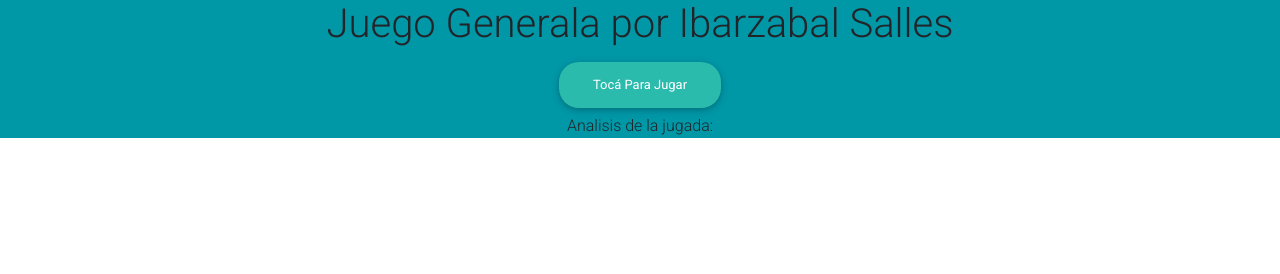
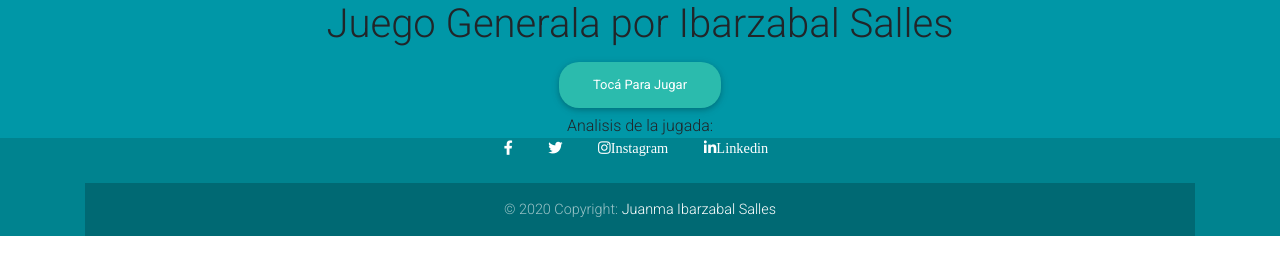
Before and after one commit to ibarzabal-jm/Generala, a plain HTML site: page index.html in a window 1280 px wide. Drawn offline with nearby package versions, Linux system fonts and the light colour scheme.

Commit message:
Agregar footer
Me parecio necesario

```diff
--- a/index.html
+++ b/index.html
@@ -36,6 +36,37 @@
 
         </div>
 
+
+        <footer class="page-footer font-small cyan darken-3">
+            <!-- Footer Links -->
+            <div class="container text-center text-md-left">
+
+            <!-- Social buttons -->
+            <ul class="list-unstyled list-inline text-center">
+                  <li class="list-inline-item">
+                    <a href="facebook.com" class="btn-floating btn-fb mx-2"><i class="fab fa-facebook-f mr-2"></i></a>
+                  </li>
+                  <li class="list-inline-item">
+                    <a href="twitter.com" class="btn-floating btn-tw mx-2"><i class="fab fa-twitter mr-2"></i></a>
+                  </li>
+                  <li class="list-inline-item">
+                    <a href="instagram.com" class="btn-floating btn-gplus mx-2"><i class="fab fa-instagram mr-2">Instagram</i></a>
+                  </li>
+                  <li class="list-inline-item">
+                    <a href="linkedin.com" class="btn-floating btn-li mx-2"><i class="fab fa-linkedin-in mr-2">Linkedin</i></a>
+                </li>
+            </ul>
+            <!-- Social buttons -->
+
+
+            <!-- Copyright -->
+            <div class="footer-copyright text-center py-3">© 2020 Copyright:
+                <a href="https://github.com/ibarzabal-jm"> Juanma Ibarzabal Salles</a>
+            </div>
+            <!-- Copyright -->
+
+        </footer>
+
         <!-- JQuery -->
         <script type="text/javascript" src="https://cdnjs.cloudflare.com/ajax/libs/jquery/3.5.1/jquery.min.js"></script>
         <!-- Bootstrap tooltips -->
```
